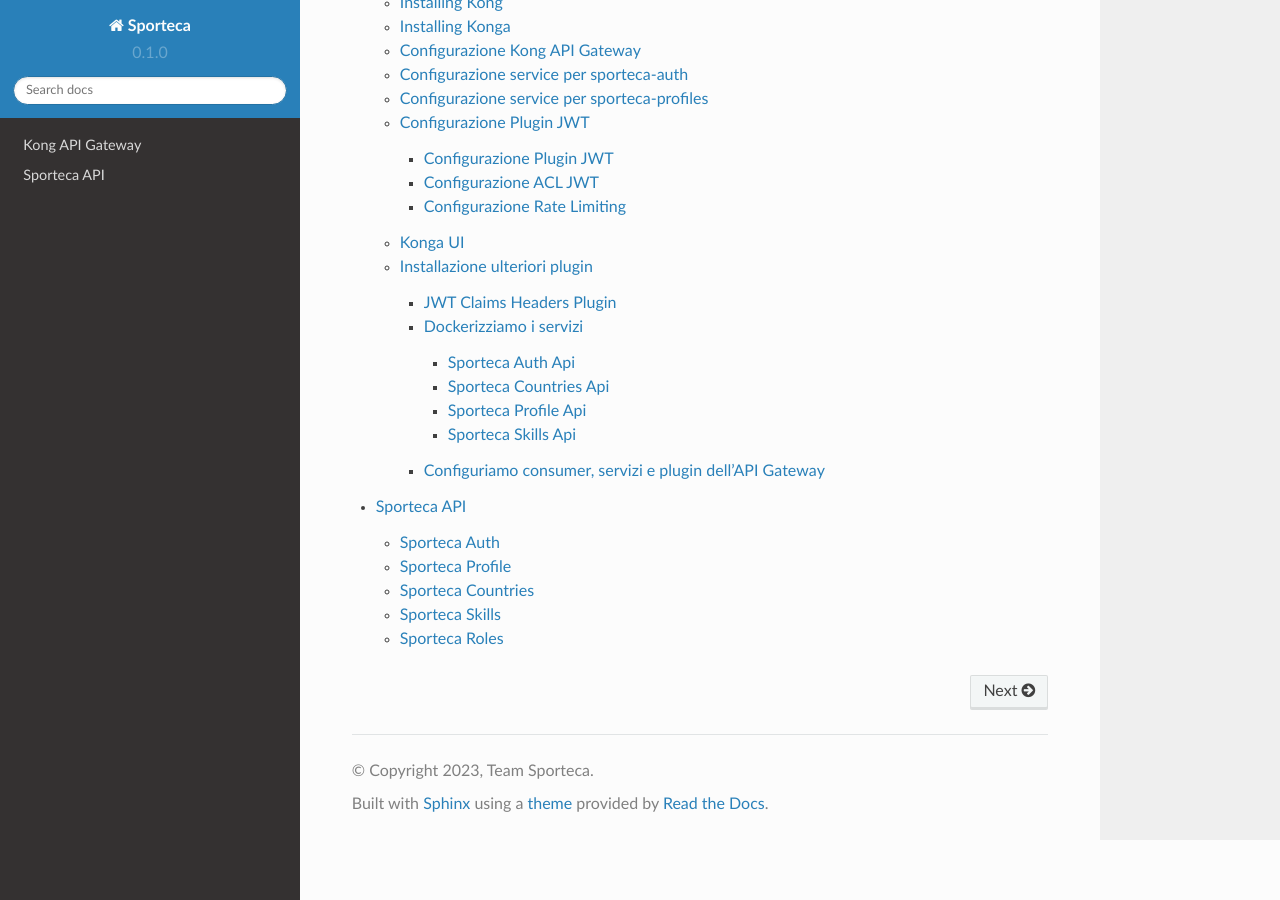
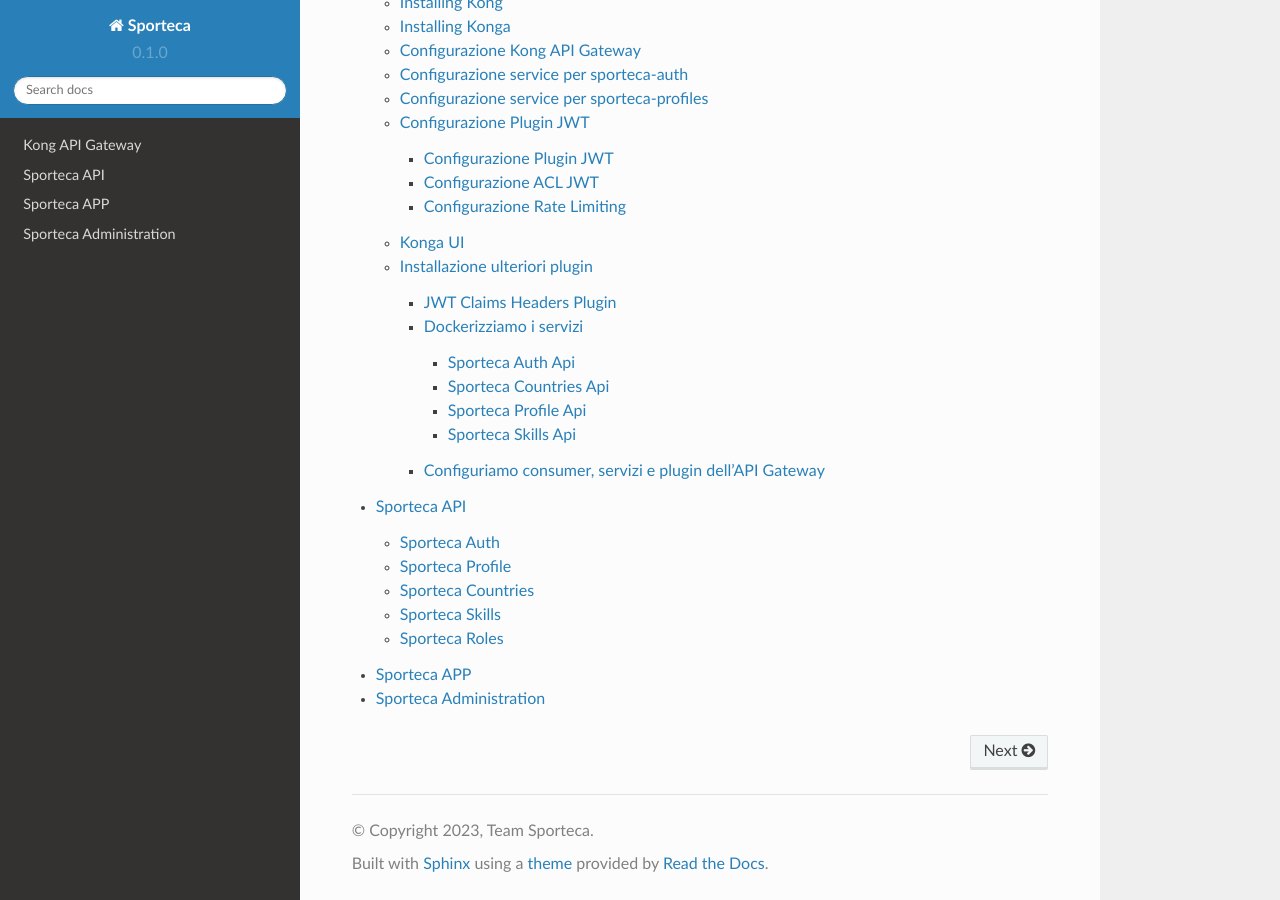
Before and after one commit to sportecadev/sporteca-docs, a Sphinx documentation site: the page built from docs/source/index.rst, in a window 1280 px wide and 900 px high, scrolled down 530 px. Built offline with Sphinx 7.4.7 and the Read the Docs theme 2.0.0, drawn with Linux system fonts in a browser that asks for light colours.

Commit message:
Update index.rst

```diff
--- a/docs/source/index.rst
+++ b/docs/source/index.rst
@@ -17,3 +17,5 @@
 
    kong-api-gateway/installl-kong-api-gateway
    sporteca-api/sporteca-api
+   sporteca-administration/sporteca-administration
+   sporteca-app/sporteca-app
```
